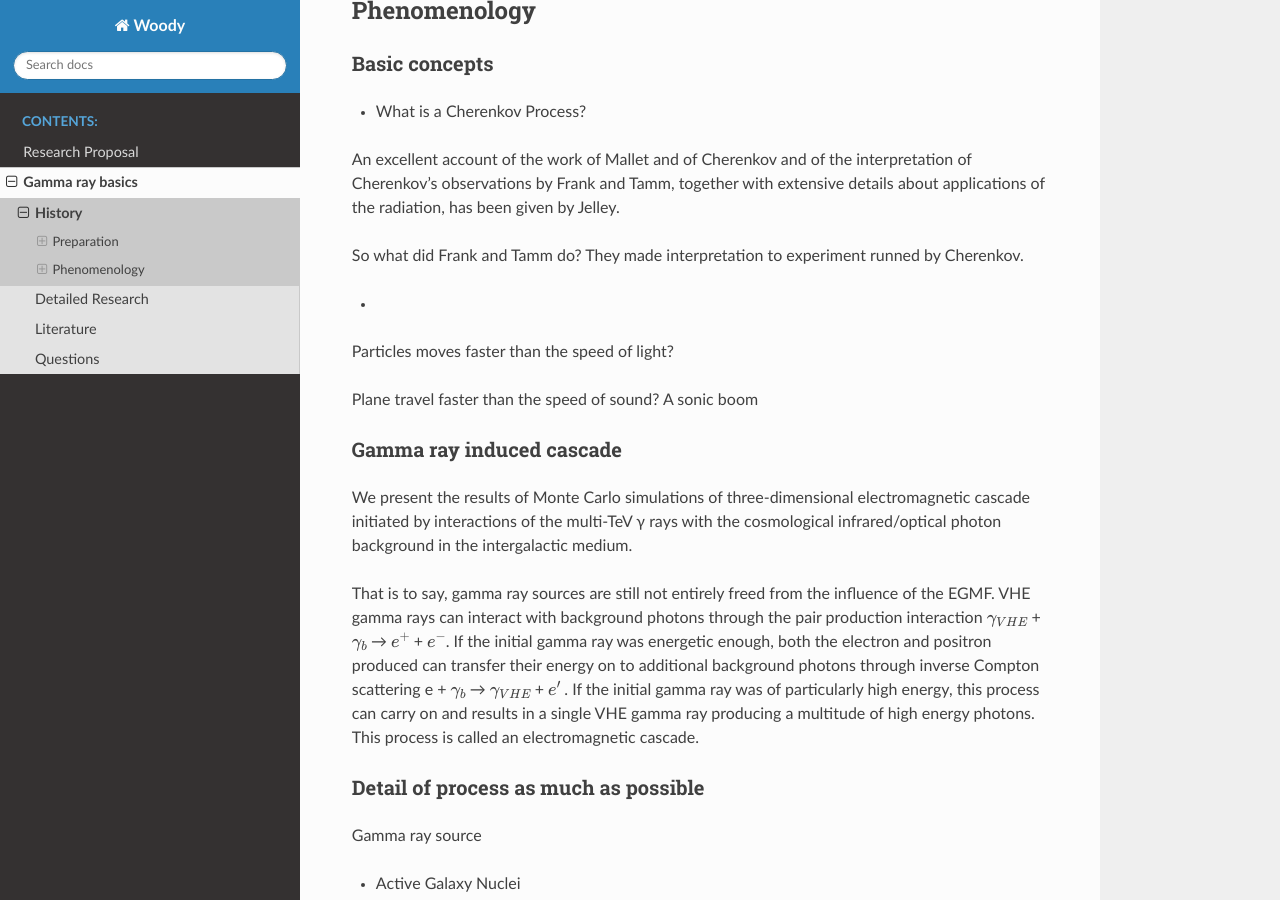
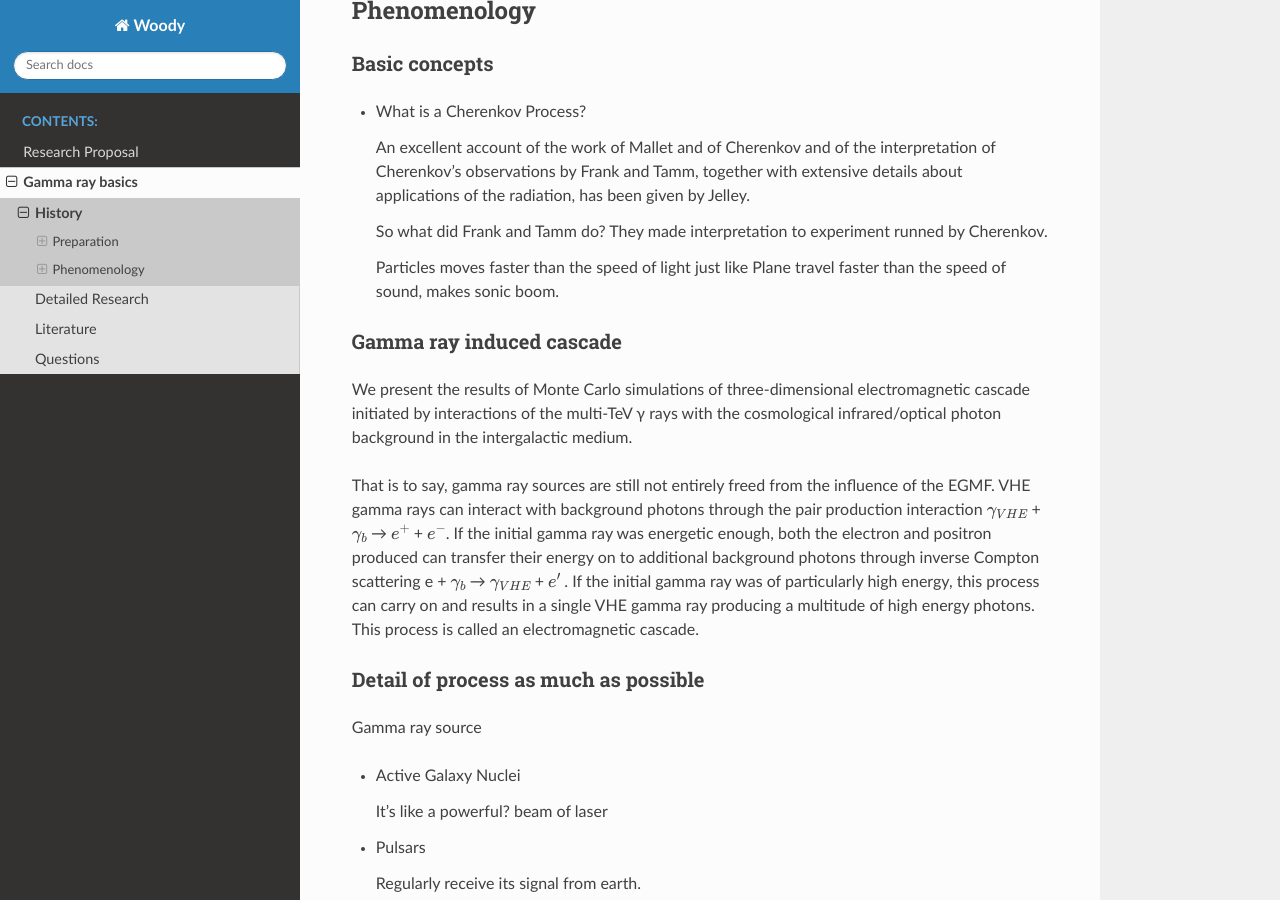
Before and after one commit to ComplicatedPhenomenon/Note_in_rST, a Sphinx documentation site: the page built from source/monkey/history.rst, in a window 1280 px wide and 900 px high, scrolled down 1296 px. Built offline with Sphinx 7.4.7 and the Read the Docs theme 2.0.0, drawn with Linux system fonts in a browser that asks for light colours; pages that are not in the unit, such as notebooks, are missing from menus.

Commit message:
miss out the change in this file

```diff
--- a/source/monkey/history.rst
+++ b/source/monkey/history.rst
@@ -60,19 +60,11 @@ Basic concepts
 
 - What is a Cherenkov Process?
 
-An excellent account of the work of Mallet and
-of Cherenkov and of the interpretation of Cherenkov's observations by Frank and Tamm, together with extensive details about applications of the radiation, has been given by Jelley.
+  An excellent account of the work of Mallet and of Cherenkov and of the interpretation of Cherenkov's observations by Frank and Tamm, together with extensive details about applications of the radiation, has been given by Jelley.
 
-So what did Frank and Tamm do? They made interpretation to experiment runned by  Cherenkov.
+  So what did Frank and Tamm do? They made interpretation to experiment runned by  Cherenkov.
 
--
-
-Particles moves faster than the speed of light?
-
-Plane travel faster than the speed of sound?
-A sonic boom
-
-
+  Particles moves faster than the speed of light just like Plane travel faster than the speed of sound,  makes sonic boom.
 
 Gamma ray induced cascade
 ^^^^^^^^^^^^^^^^^^^^^^^^^^^^
```
